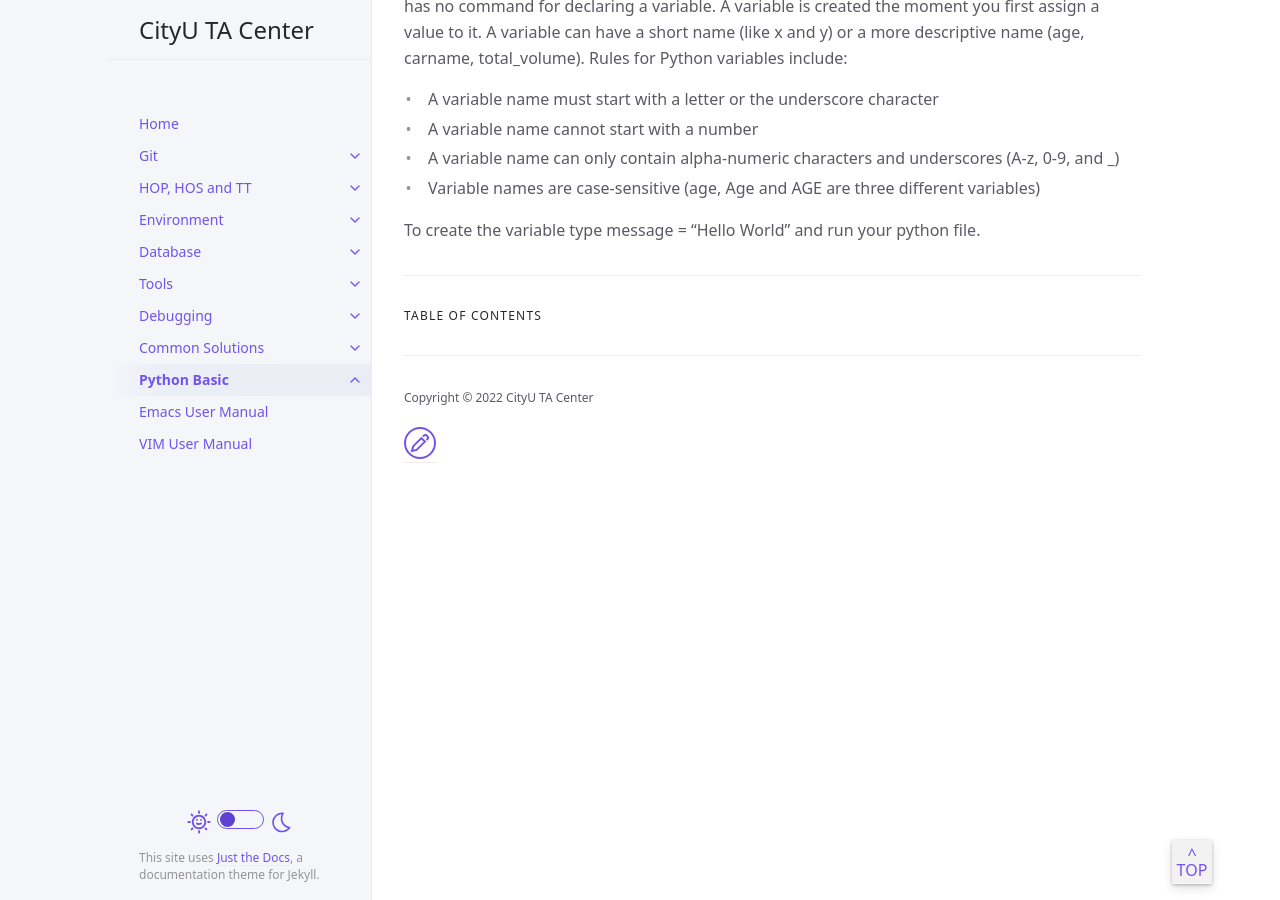
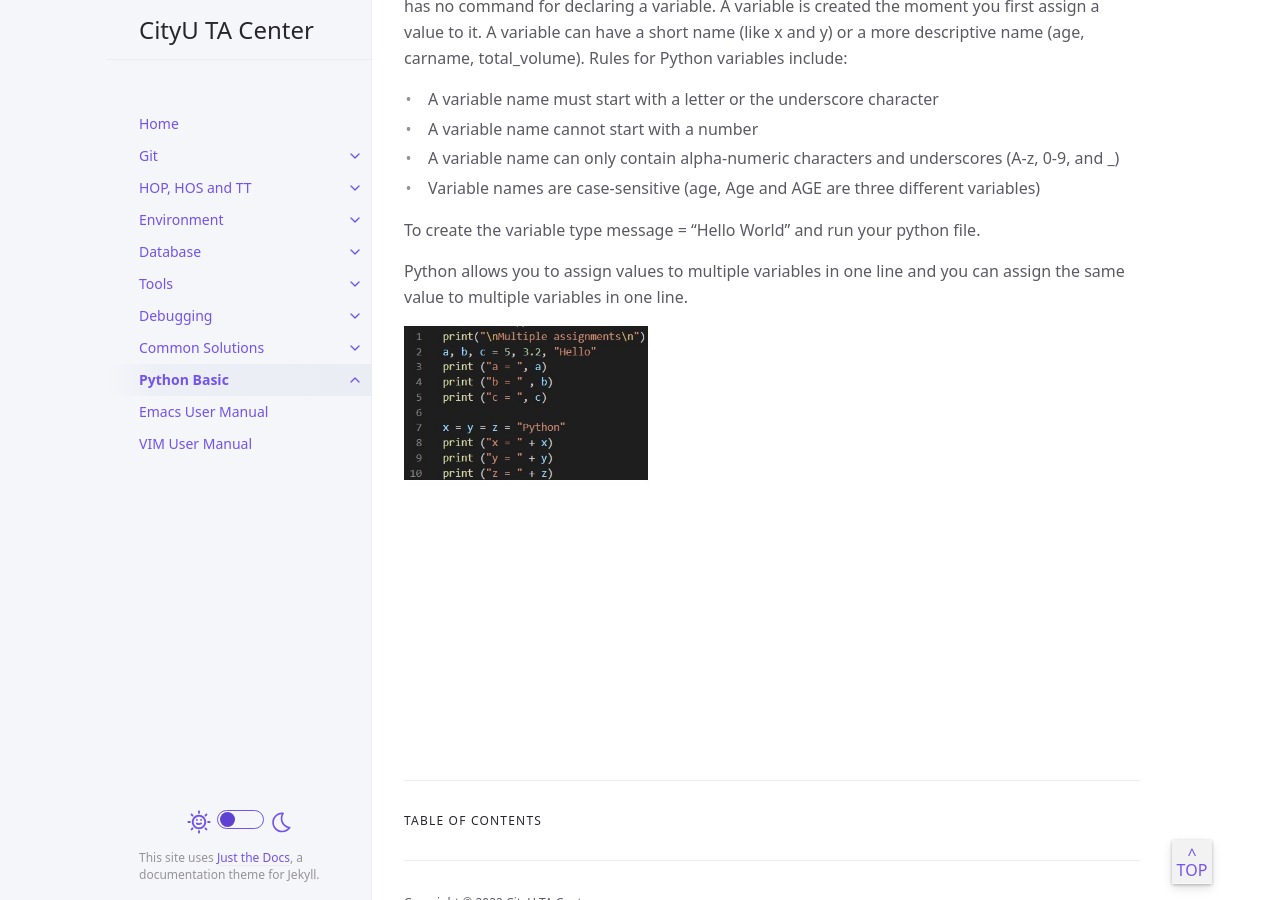
Before and after one commit to thomasthaddeus/cityuseattle.github.io, a Jekyll site: the page built from docs/tutorial/Python_Basic.md, in a window 1280 px wide and 900 px high, scrolled down 439 px. Built offline with Jekyll 4.4.1, drawn with Linux system fonts in a browser that asks for light colours.

Commit message:
Python basic

```diff
--- a/docs/tutorial/Python_Basic.md
+++ b/docs/tutorial/Python_Basic.md
@@ -23,3 +23,7 @@ A variable can have a short name (like x and y) or a more descriptive name (age,
 * Variable names are case-sensitive (age, Age and AGE are three different variables)
 
 To create the variable type message = “Hello World” and run your python file.
+
+Python allows you to assign values to multiple variables in one line and you can assign the same value to multiple variables in one line.
+
+![Multiple variables](/assets/images/python/python_multipleassignment.jpg)
```
Also changed, not shown: assets/images/python/python_multipleassignment.jpg (added).
